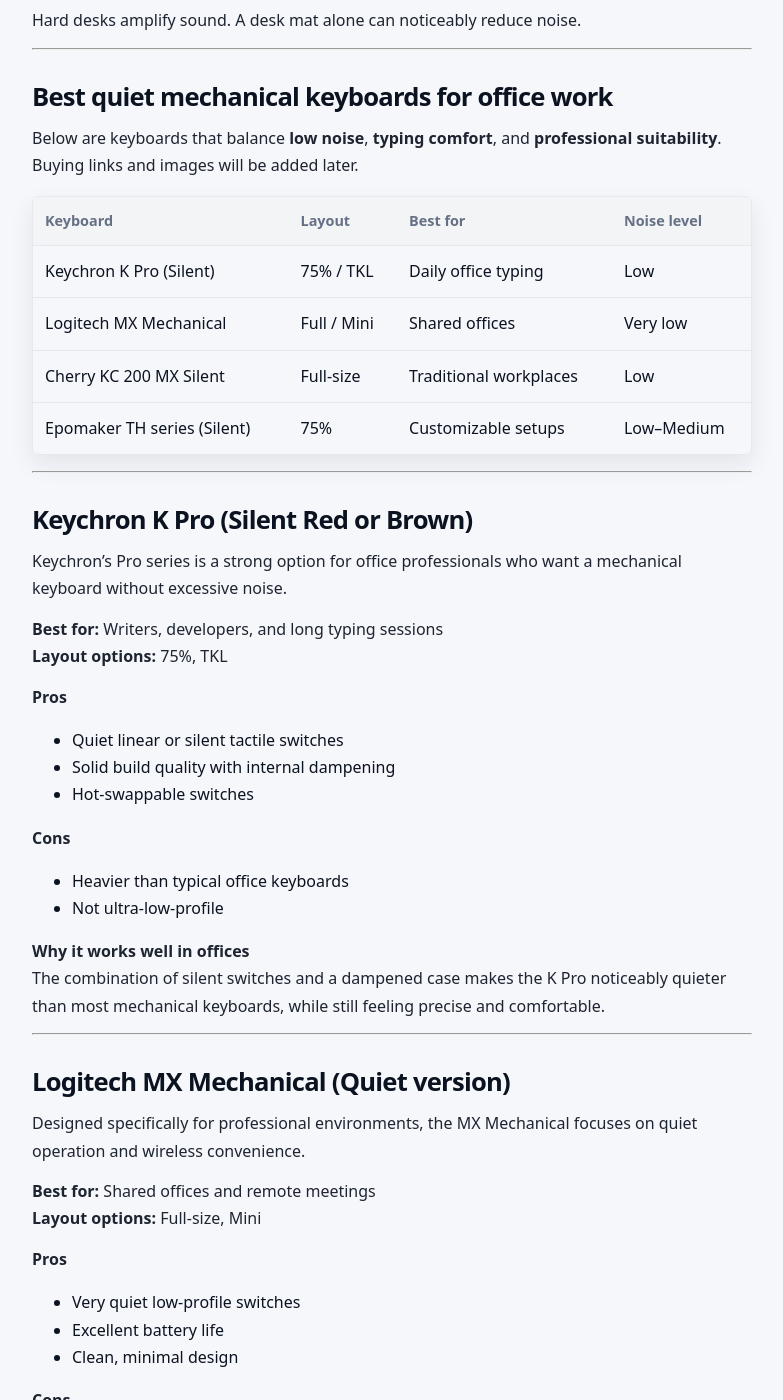
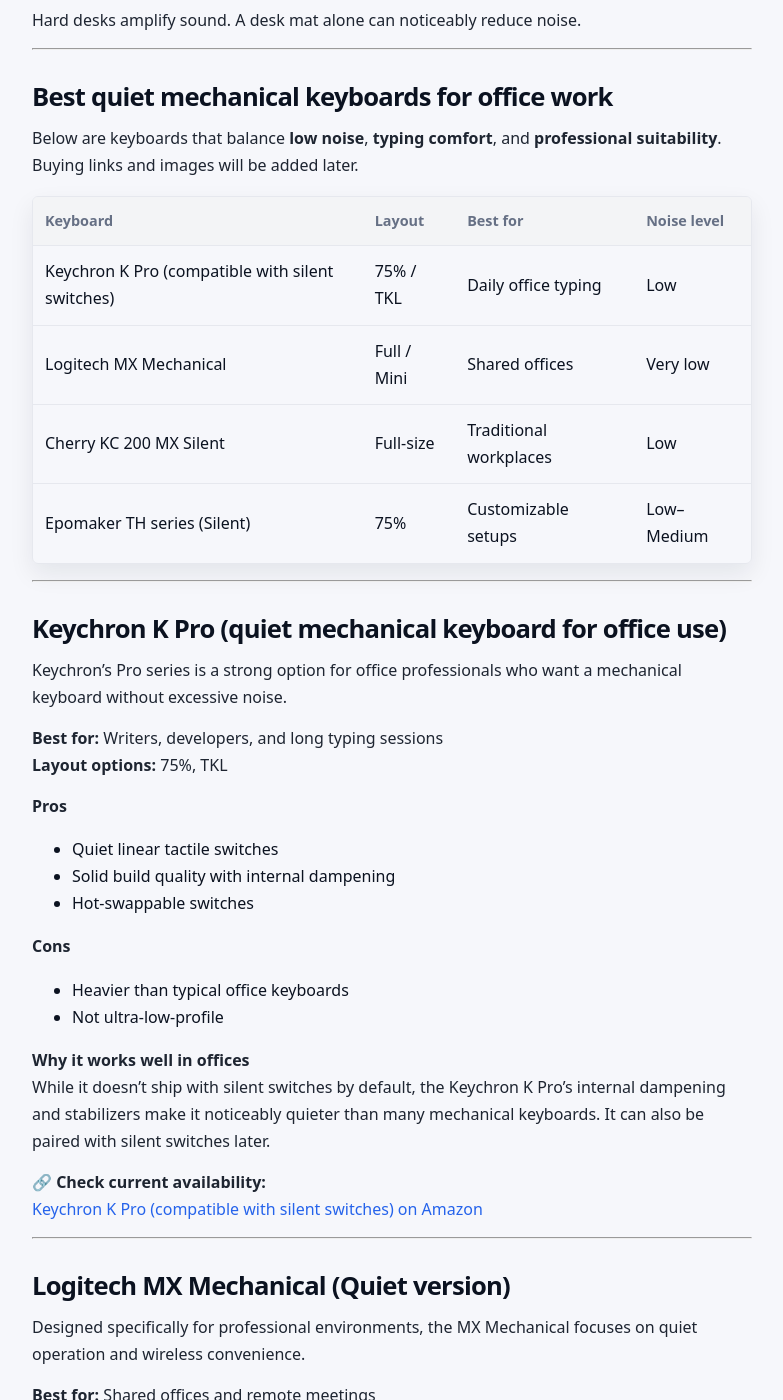
Before and after one commit to handyana05/keyboard-blog, a Jekyll site: the page built from _posts/2026-01-05-quiet-mechanical-keyboards-for-office.md, in a window 1280 px wide and 1400 px high, scrolled down 1128 px. Shown: the whole window, without its empty margins (248-1031 px from the left). Built offline with Jekyll 4.4.1, drawn with Linux system fonts in a browser that asks for light colours; some of the changed text lies outside the part shown.

Commit message:
added affiliate links

```diff
--- a/_posts/2026-01-05-quiet-mechanical-keyboards-for-office.md
+++ b/_posts/2026-01-05-quiet-mechanical-keyboards-for-office.md
@@ -45,14 +45,14 @@ Below are keyboards that balance **low noise**, **typing comfort**, and **profes
 
 | Keyboard | Layout | Best for | Noise level |
 |--------|--------|----------|-------------|
-| Keychron K Pro (Silent) | 75% / TKL | Daily office typing | Low |
+| Keychron K Pro (compatible with silent switches) | 75% / TKL | Daily office typing | Low |
 | Logitech MX Mechanical | Full / Mini | Shared offices | Very low |
 | Cherry KC 200 MX Silent | Full-size | Traditional workplaces | Low |
 | Epomaker TH series (Silent) | 75% | Customizable setups | Low–Medium |
 
 ---
 
-## Keychron K Pro (Silent Red or Brown)
+## Keychron K Pro (quiet mechanical keyboard for office use)
 
 Keychron’s Pro series is a strong option for office professionals who want a mechanical keyboard without excessive noise.
 
@@ -60,7 +60,7 @@ Keychron’s Pro series is a strong option for office professionals who want a m
 **Layout options:** 75%, TKL
 
 **Pros**
-- Quiet linear or silent tactile switches
+- Quiet linear tactile switches
 - Solid build quality with internal dampening
 - Hot-swappable switches
 
@@ -69,7 +69,10 @@ Keychron’s Pro series is a strong option for office professionals who want a m
 - Not ultra-low-profile
 
 **Why it works well in offices**
-The combination of silent switches and a dampened case makes the K Pro noticeably quieter than most mechanical keyboards, while still feeling precise and comfortable.
+While it doesn’t ship with silent switches by default, the Keychron K Pro’s internal dampening and stabilizers make it noticeably quieter than many mechanical keyboards. It can also be paired with silent switches later.
+
+🔗 **Check current availability:**
+[Keychron K Pro (compatible with silent switches) on Amazon](https://amzn.to/4pBexkA)
 
 ---
 
@@ -92,6 +95,10 @@ Designed specifically for professional environments, the MX Mechanical focuses o
 **Why it works well in offices**
 Low-profile switches reduce both travel distance and sound, making this one of the quietest mechanical options available for professional use.
 
+🔗 **Check current availability:**
+[Logitech MX Mechanical (Quiet version - full-size) on Amazon](https://amzn.to/4ql4X6H)
+[Logitech MX Mechanical (Quiet version - mini) on Amazon](https://amzn.to/4589sZA)
+
 ---
 
 ## Cherry KC 200 MX Silent
@@ -109,6 +116,9 @@ Cherry’s MX Silent switches are purpose-built for low noise, making this keybo
 **Cons**
 - Basic feature set
 - No wireless option
+
+🔗 **Check current availability:**
+[Cherry KC 200 MX Silent on Amazon](https://amzn.to/4jGFxxR)
 
 ---
 
```
